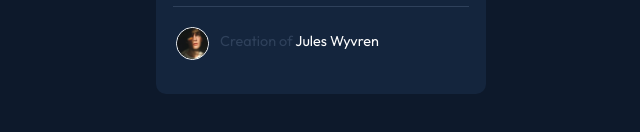
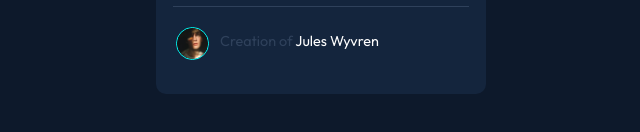
Before and after one commit to Eyuleo/nft-preview-card, a plain HTML site: page index.html in a window 1280 px wide. In both pictures the pointer is over the picture 511 px from the left and 621 px from the top of the page. Shown: the part 578-710 px from the top of the page, 319-959 px from the left. Drawn offline with Linux system fonts and the light colour scheme.

Commit message:
added active state

```diff
--- a/styles.css
+++ b/styles.css
@@ -80,6 +80,11 @@ hr{
     border: 1px solid #fff;
     border-radius: 100%;
     margin-left: -0.6rem;
+    transition: 0.25s ease;
+}
+.pfp:hover{
+    border: 1px solid hsl(178, 100%, 50%);
+    cursor: pointer;
 }
 .profile > p{
     font-family: Outfit;
```
